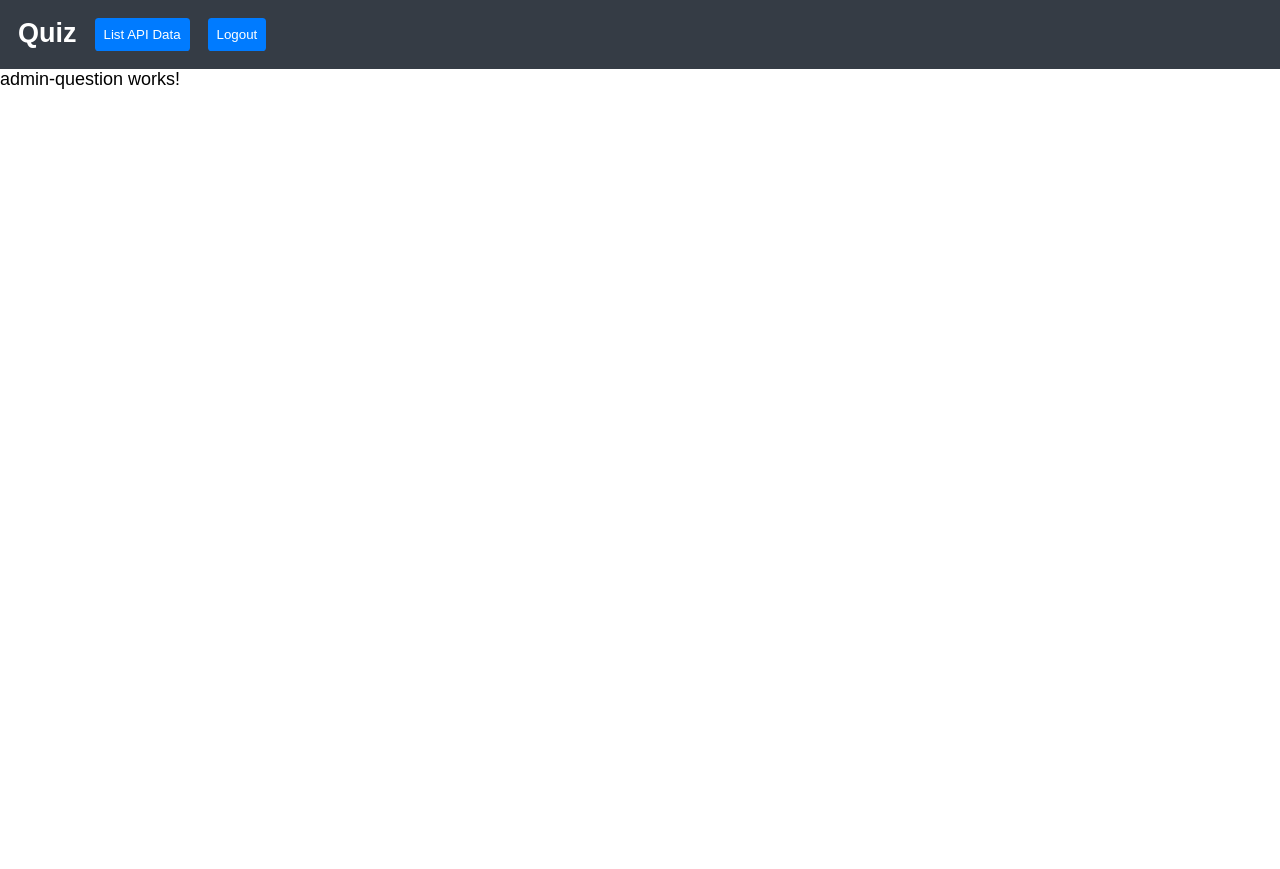
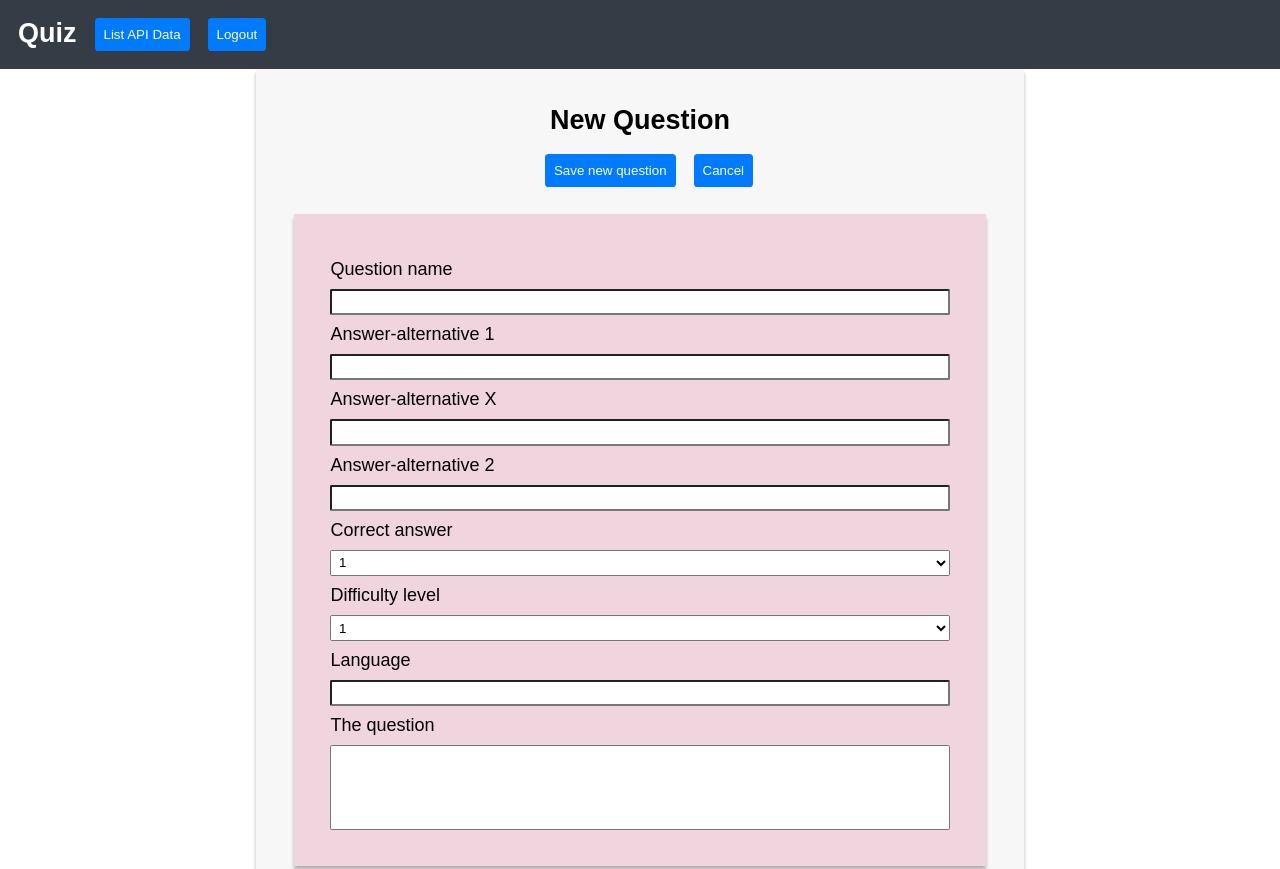
Before and after one commit to SamuelThand/quiz-app-frontend, an Angular app: page /admin-question in a window 1280 px wide. Before the commit the page ends 800 px from the top, so only its background shows below. Built offline with nearby package versions, Linux system fonts and the light colour scheme.

Commit message:
Built html and css templates for admin-question component

```diff
--- a/src/app/admin-home/admin-home.component.html
+++ b/src/app/admin-home/admin-home.component.html
@@ -8,6 +8,7 @@
   </div>
 
   <!-- TODO populatea från databas -->
+  <!-- TODO Lägg till play button och skapa play-komponent -->
   <div class="list-item">
     <p>Title</p>
     <div class="button-group">
--- a/src/app/admin-question/admin-question.component.css
+++ b/src/app/admin-question/admin-question.component.css
@@ -0,0 +1,83 @@
+.list-container {
+  margin: 0 auto;
+  width: 60%;
+  height: 100vh;
+  display: flex;
+  flex-direction: column;
+  background-color: #f7f7f7;
+  box-shadow: 0 0.2rem 0.2rem rgb(0 0 0 / 30%);
+}
+
+h2 {
+  margin-top: 1rem;
+  padding: 1rem;
+  align-self: center;
+}
+
+.create-buttons {
+  margin: 0 auto;
+  margin-bottom: 1rem;
+  display: flex;
+  flex-direction: row;
+}
+
+.list-item {
+  display: flex;
+  flex-direction: column;
+  margin: 0 auto;
+  margin-top: 0.5rem;
+  padding: 1rem;
+  width: 90%;
+  box-shadow: 0 0.2rem 0.2rem rgb(0 0 0 / 30%);
+  background-color: #e08dab54;
+  user-select: none;
+  transition: transform 0.25s;
+}
+
+form {
+  display: flex;
+  flex-direction: column;
+  padding: 1rem;
+}
+
+.form-group {
+  display: flex;
+  flex-direction: column;
+}
+
+.form-control {
+  padding: 0.2rem;
+  border-radius: 0.1rem;
+}
+
+label {
+  margin-bottom: 0.5rem;
+  margin-top: 0.5rem;
+}
+
+input:focus {
+  outline: none;
+}
+
+textarea {
+  resize: none;
+  outline: none;
+}
+
+select, select option {
+  background-color: #fff;
+}
+
+button {
+  color: #fff;
+  background-color: #007bff;
+  border: 0;
+  border-radius: 0.2rem;
+  margin-left: 1rem;
+  padding: 0.5rem;
+}
+
+button:hover {
+  cursor: pointer;
+  opacity: 0.5;
+}
--- a/src/app/admin-question/admin-question.component.html
+++ b/src/app/admin-question/admin-question.component.html
@@ -1 +1,90 @@
-<p>admin-question works!</p>
+<!DOCTYPE html>
+
+<section class="list-container">
+  <h2>New Question</h2>
+  <div class="create-buttons">
+    <button routerLink="/admin-home">Save new question</button>
+    <button routerLink="/admin-home">Cancel</button>
+  </div>
+
+  <!-- TODO Form logic -->
+  <div class="list-item">
+    <form>
+      <div class="form-group">
+        <label for="name">Question name</label>
+        <input type="text" class="form-control" name="name" required />
+        <div class="required-alert" role="alert" hidden>
+          The question needs a name!
+        </div>
+      </div>
+      <div class="form-group">
+        <label for="alternative-1">Answer-alternative 1</label>
+        <input type="text" class="form-control" name="alternative-1" required />
+        <div class="required-alert" role="alert" hidden>
+          The question needs an alternative 1!
+        </div>
+      </div>
+      <div class="form-group">
+        <label for="alternative-x">Answer-alternative X</label>
+        <input type="text" class="form-control" name="alternative-x" required />
+        <div class="required-alert" role="alert" hidden>
+          The question needs an alternative x!
+        </div>
+      </div>
+      <div class="form-group">
+        <label for="alternative-2">Answer-alternative 2</label>
+        <input type="text" class="form-control" name="alternative-2" required />
+        <div class="required-alert" role="alert" hidden>
+          The question needs an alternative 2!
+        </div>
+      </div>
+      <div class="form-group">
+        <label for="correct-answer">Correct answer</label>
+        <select class="form-control" name="correct-answer" required>
+          <option>1</option>
+          <option>X</option>
+          <option>2</option>
+        </select>
+        <div class="required-alert" role="alert" hidden>
+          The question needs a correct answer!
+        </div>
+      </div>
+      <div class="form-group">
+        <label for="difficulty">Difficulty level</label>
+        <select class="form-control" name="difficulty">
+          <option>1</option>
+          <option>2</option>
+          <option>3</option>
+        </select>
+        <div class="required-alert" role="alert" hidden>
+          The question needs a difficulty!
+        </div>
+      </div>
+      <div class="form-group">
+        <label for="language">Language</label>
+        <input
+          type="text"
+          class="form-control"
+          name="language"
+          required
+        />
+        <div class="required-alert" role="alert" hidden>
+          <div>You need to specify the language of the question!</div>
+        </div>
+        <div class="form-group">
+          <label for="question">The question</label>
+          <textarea
+            rows="5"
+            type="text"
+            class="form-control question-input"
+            name="question"
+            required
+          ></textarea>
+          <div class="required-alert" role="alert" hidden>
+            The question needs a question text!
+          </div>
+        </div>
+      </div>
+    </form>
+  </div>
+</section>
```
